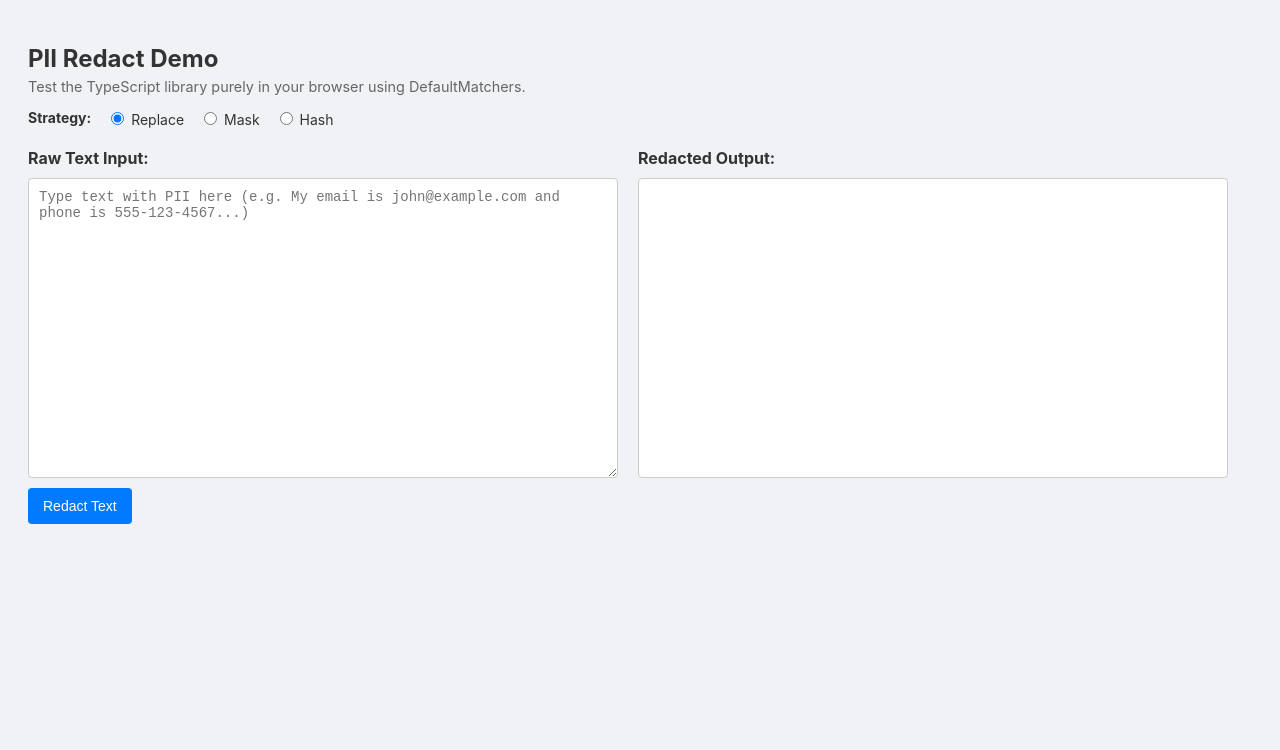
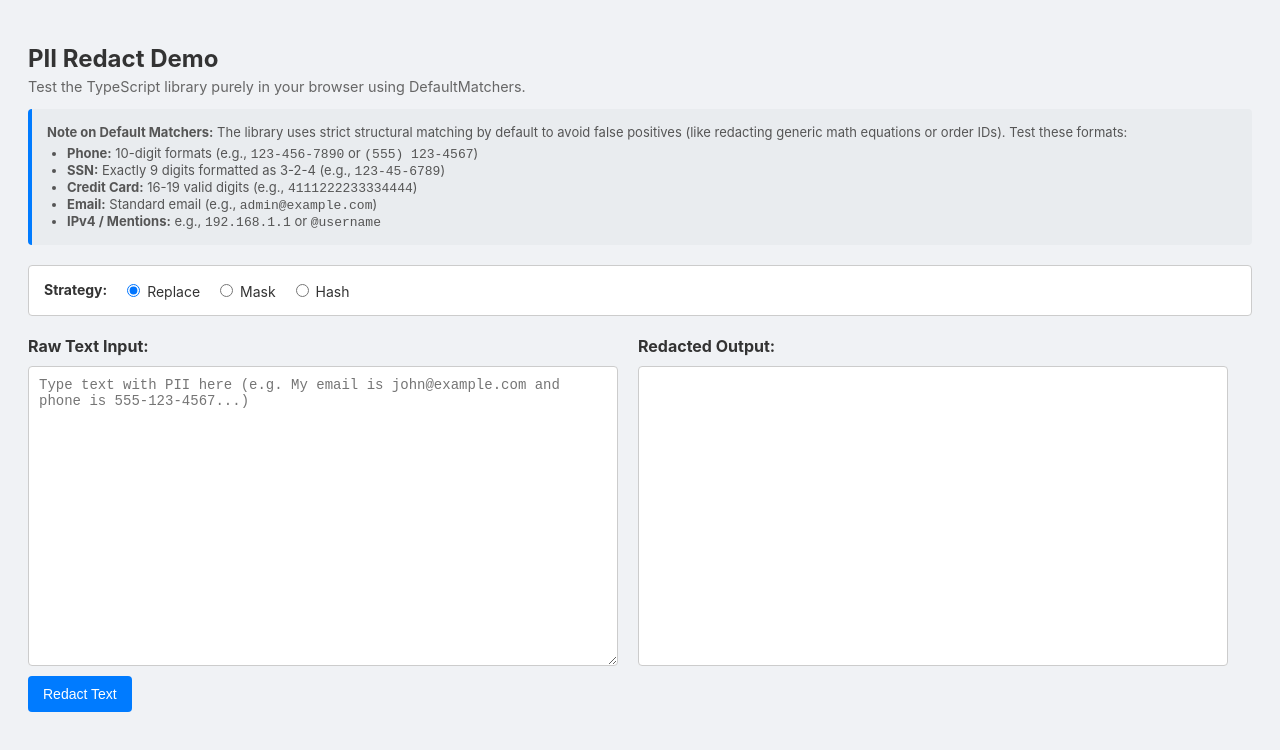
Before and after one commit to neenakrishnan1501-bit/pii-redact, a website built with webpack: page demo/index.html in a window 1280 px wide. Built offline with nearby package versions, Linux system fonts and the light colour scheme.

Commit message:
docs: clarify default matchers in demo UI

```diff
--- a/demo/index.html
+++ b/demo/index.html
@@ -14,13 +14,26 @@
         .output { background: #fff; width: 100%; height: 300px; padding: 10px; border: 1px solid #ccc; border-radius: 4px; font-family: monospace; font-size: 14px; white-space: pre-wrap; overflow-y: auto; box-sizing: border-box; }
         button { padding: 10px 15px; background: #007bff; color: white; border: none; border-radius: 4px; cursor: pointer; font-size: 14px; align-self: flex-start; }
         button:hover { background: #0056b3; }
-        .strategies { display: flex; gap: 15px; margin-bottom: 10px; font-size: 14px;}
+        .strategies { display: flex; gap: 15px; margin-bottom: 20px; font-size: 14px; background: #fff; padding: 15px; border: 1px solid #ccc; border-radius: 4px; }
+        .info { font-size: 13px; color: #555; background: #e9ecef; padding: 15px; border-radius: 4px; margin-bottom: 20px; border-left: 4px solid #007bff; }
+        .info ul { margin: 5px 0 0 0; padding-left: 20px; }
     </style>
 </head>
 <body>
 
     <h1>PII Redact Demo</h1>
     <p>Test the TypeScript library purely in your browser using DefaultMatchers.</p>
+
+    <div class="info">
+        <strong>Note on Default Matchers:</strong> The library uses strict structural matching by default to avoid false positives (like redacting generic math equations or order IDs). Test these formats:
+        <ul>
+            <li><strong>Phone:</strong> 10-digit formats (e.g., <code>123-456-7890</code> or <code>(555) 123-4567</code>)</li>
+            <li><strong>SSN:</strong> Exactly 9 digits formatted as 3-2-4 (e.g., <code>123-45-6789</code>)</li>
+            <li><strong>Credit Card:</strong> 16-19 valid digits (e.g., <code>4111222233334444</code>)</li>
+            <li><strong>Email:</strong> Standard email (e.g., <code>admin@example.com</code>)</li>
+            <li><strong>IPv4 / Mentions:</strong> e.g., <code>192.168.1.1</code> or <code>@username</code></li>
+        </ul>
+    </div>
 
     <div class="strategies">
         <label><strong>Strategy:</strong></label>
```
